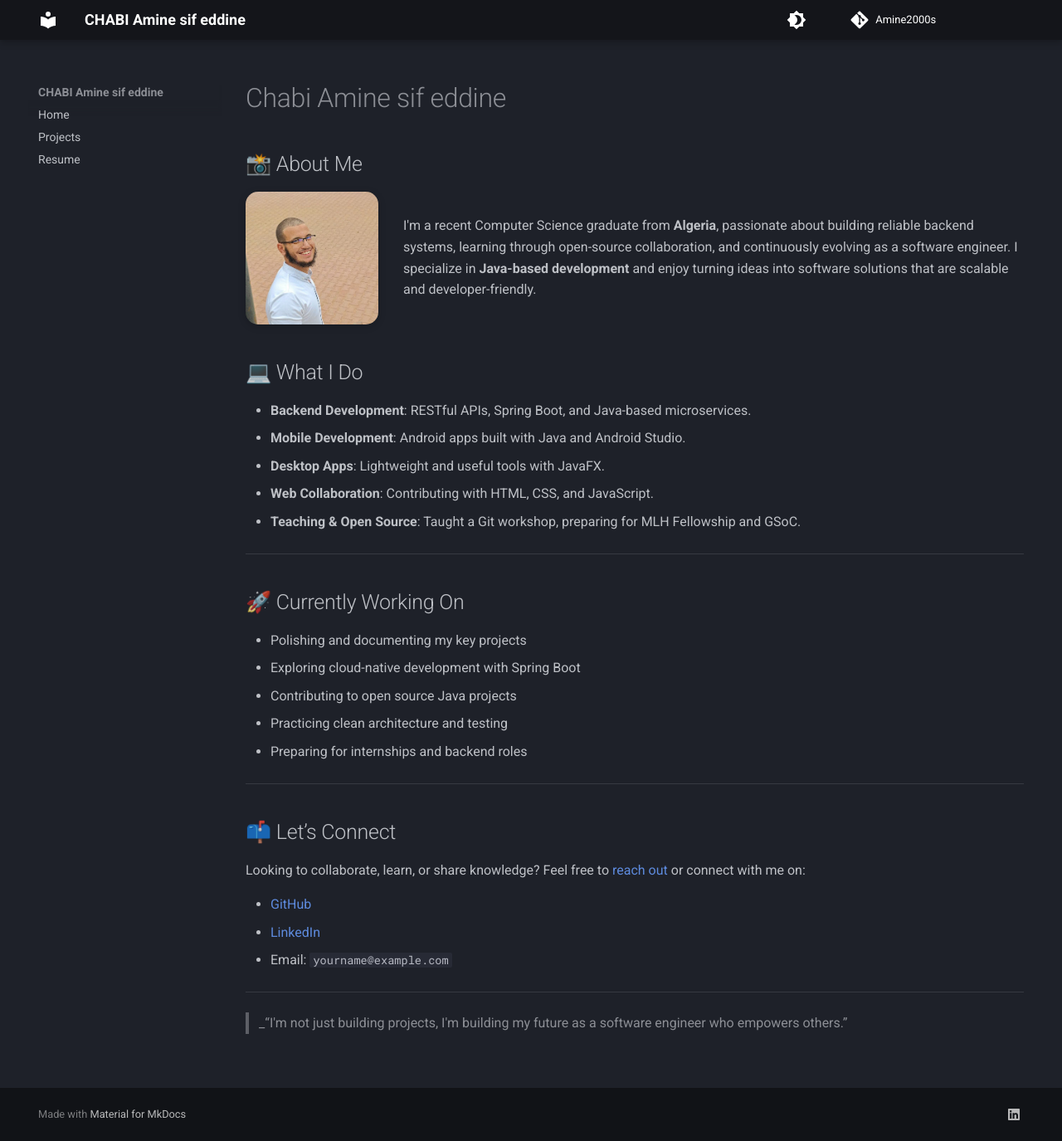
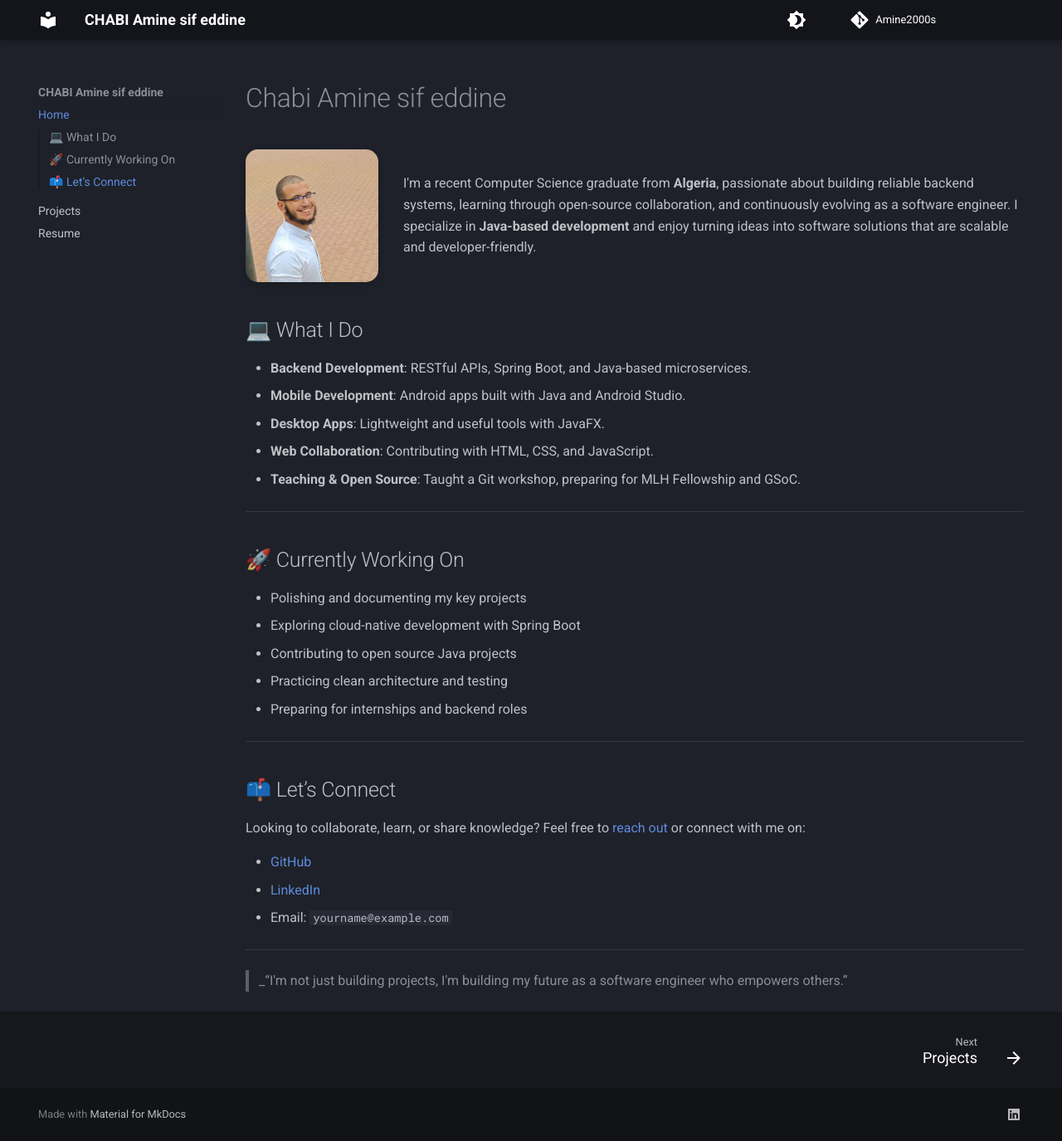
Before and after one commit to Amine2000s/personal-website, an MkDocs documentation site: the page built from docs/index.md, in a window 1280 px wide and 1375 px high. Shown: the whole window at 83% size. Built offline with MkDocs 1.6.1 and Material for MkDocs 9.7.7, drawn with Linux system fonts in a browser that asks for light colours; some of the changed lines change nothing that is shown.

Commit message:
removed about me header

```diff
--- a/docs/index.md
+++ b/docs/index.md
@@ -1,6 +1,4 @@
 # Chabi Amine sif eddine
-
-## 📸 About Me
 
 <div style="display: flex; align-items: center; gap: 1.5rem; margin-bottom: 2rem; flex-wrap: wrap;">
 
--- a/mkdocs.yml
+++ b/mkdocs.yml
@@ -37,6 +37,6 @@ plugins:
   - blog
 
 nav:
-  - Home: Home.md
+  - Home: index.md
   - Projects: projects.md
   - Resume: resume.md
```
